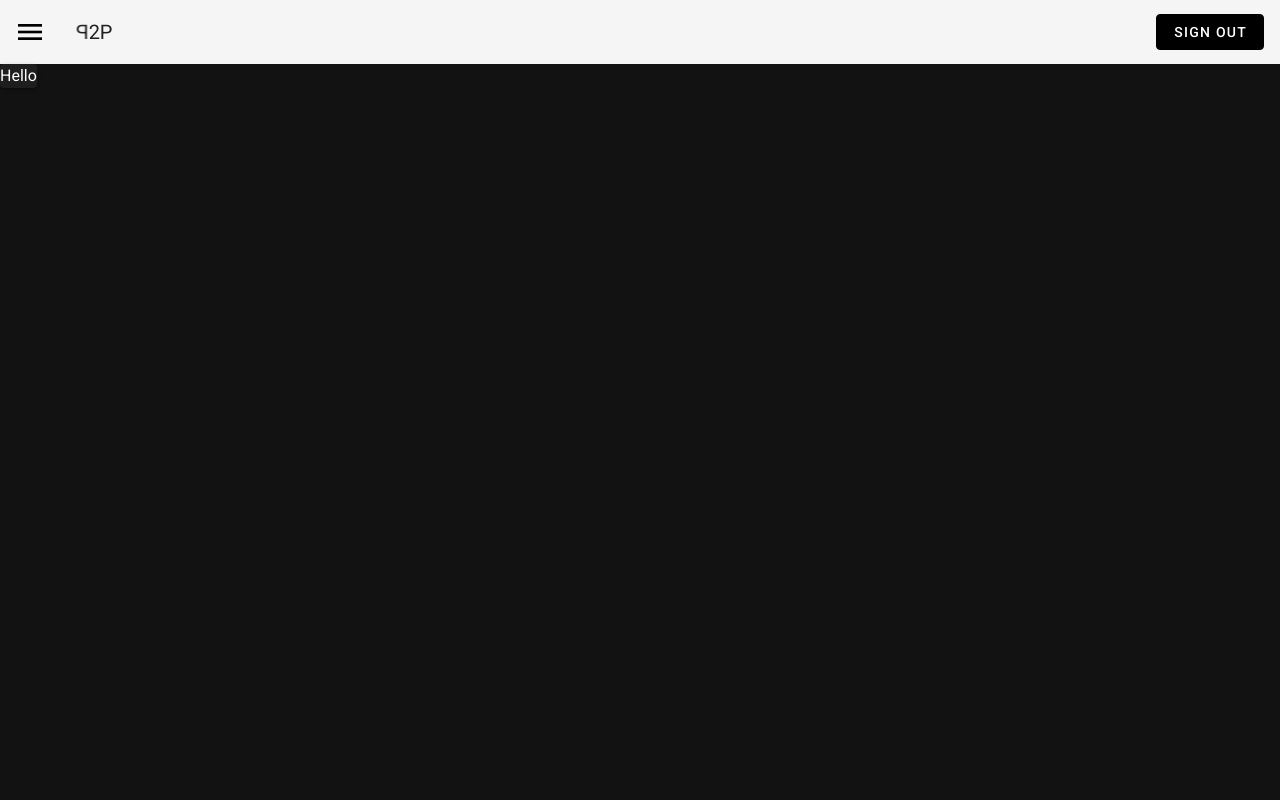
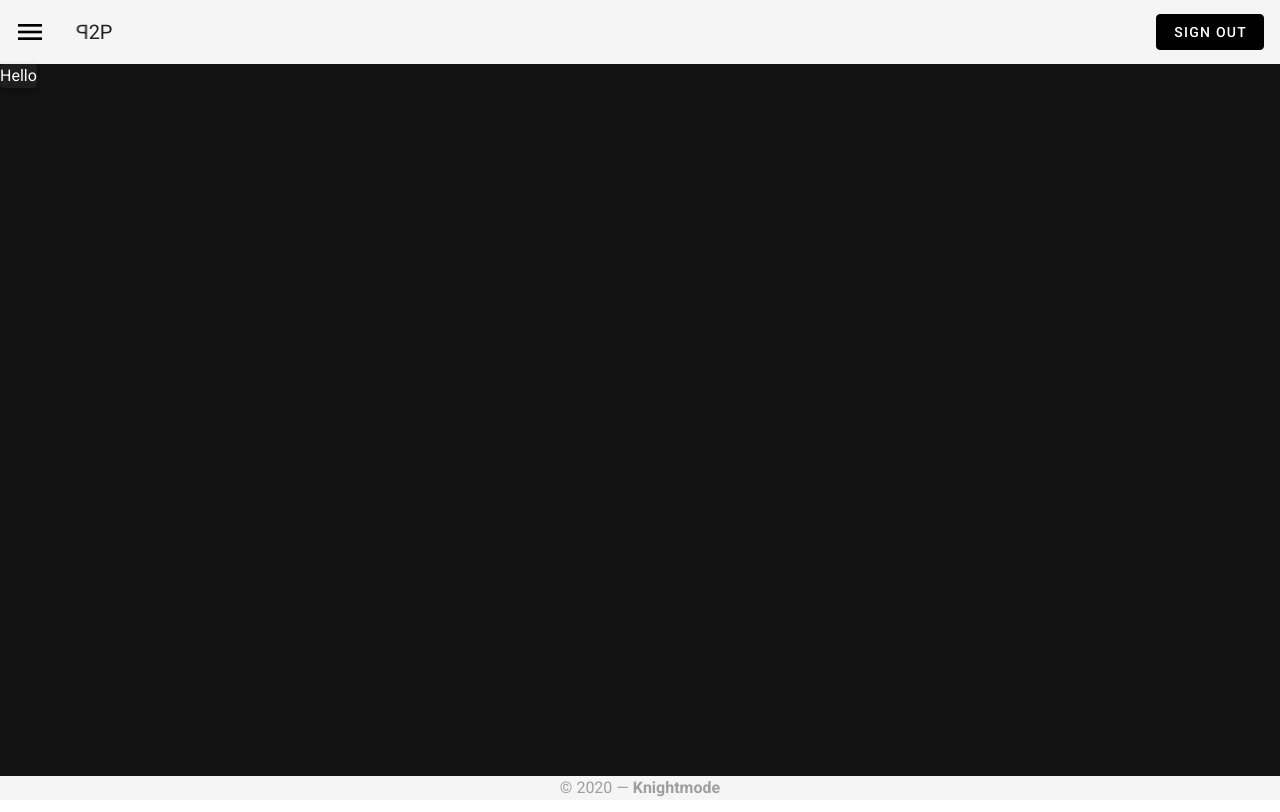
Before and after one commit to king-11/P2P, a Nuxt app: page / in a window 1280 px wide. Built offline with nearby package versions, Linux system fonts and the light colour scheme.

Commit message:
footer created and added to default vue
more data can be included

```diff
--- /dev/null
+++ b/components/Footer.vue
@@ -0,0 +1,19 @@
+<template>
+  <v-footer absolute light padless>
+    <v-row>
+      <v-col class="text-center  grey--text">
+        &copy; {{ new Date().getFullYear() }} — <strong>Knightmode</strong>
+      </v-col>
+    </v-row>
+  </v-footer>
+</template>
+
+<script>
+export default {
+
+}
+</script>
+
+<style lang="scss" scoped>
+
+</style>
--- a/layouts/default.vue
+++ b/layouts/default.vue
@@ -2,15 +2,18 @@
   <v-app dark>
     <navbar-vue />
     <nuxt />
+    <footer-vue />
   </v-app>
 </template>
 
 <script>
 
 import NavbarVue from '../components/Navbar.vue'
+import FooterVue from '../components/Footer.vue'
 export default {
   components: {
-    NavbarVue
+    NavbarVue,
+    FooterVue
   }
 }
 </script>
```
